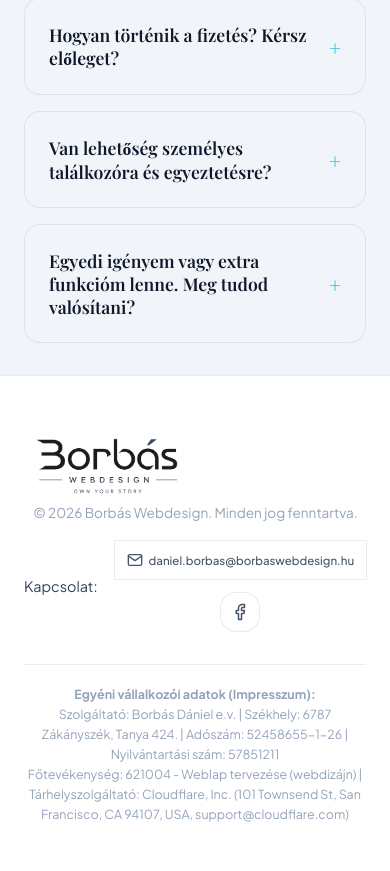
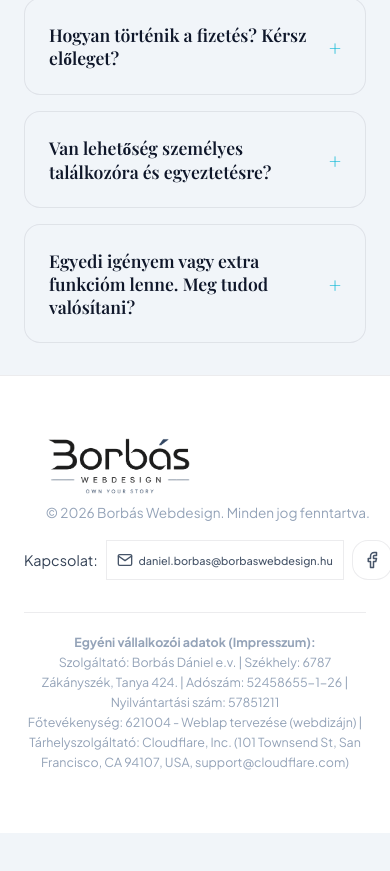
Before and after one commit to denyuel/borbaswebdesign, a React (Vite) app: page / in a window 390 px wide. Shown: the part 9827-10698 px from the top of the page. After the commit the page ends 10660 px from the top, so only its background shows below. Built offline with nearby package versions, Linux system fonts and the light colour scheme; a web font is replaced by a local one.

Commit message:
fix: align Kapcsolat text, email capsule, and Facebook icon horizontally on a single line on mobile by preventing wrapping and reducing font-size and gaps

```diff
--- a/src/components/Footer.jsx
+++ b/src/components/Footer.jsx
@@ -13,7 +13,7 @@ export default function Footer() {
                         <p style={{ margin: 0 }}>© 2026 Borbás Webdesign. Minden jog fenntartva.</p>
                     </div>
 
-                    <div style={{ display: 'flex', alignItems: 'center', gap: '16px' }}>
+                    <div style={{ display: 'flex', alignItems: 'center', gap: '16px' }} className="footer-contact-wrap">
                         <span style={{ fontSize: '0.9rem', color: 'var(--text-gray-light)' }}>Kapcsolat:</span>
                         <div className="social-links">
                             {/* Email Link */}
--- a/src/index.css
+++ b/src/index.css
@@ -2071,14 +2071,24 @@ select.form-input {
         gap: 24px;
     }
 
+    .footer-contact-wrap {
+        display: flex !important;
+        flex-direction: row !important;
+        flex-wrap: nowrap !important;
+        align-items: center !important;
+        justify-content: center !important;
+        gap: 8px !important;
+        width: auto !important;
+    }
+
     .social-links {
         display: flex !important;
         flex-direction: row !important;
         justify-content: center !important;
         align-items: center !important;
-        flex-wrap: wrap !important;
-        width: 100% !important;
-        gap: 12px !important;
+        flex-wrap: nowrap !important;
+        width: auto !important;
+        gap: 8px !important;
     }
 
     .social-links a.social-link {
@@ -2087,8 +2097,8 @@ select.form-input {
     }
 
     .social-links a.social-link[href^="mailto:"] {
-        font-size: 0.72rem !important;
-        padding: 0 12px !important;
+        font-size: 0.68rem !important;
+        padding: 0 10px !important;
         white-space: nowrap !important;
         text-align: center !important;
         height: 40px !important;
```
Also changed, not shown: 4 other files (tests, documents, lock files or other folders).
